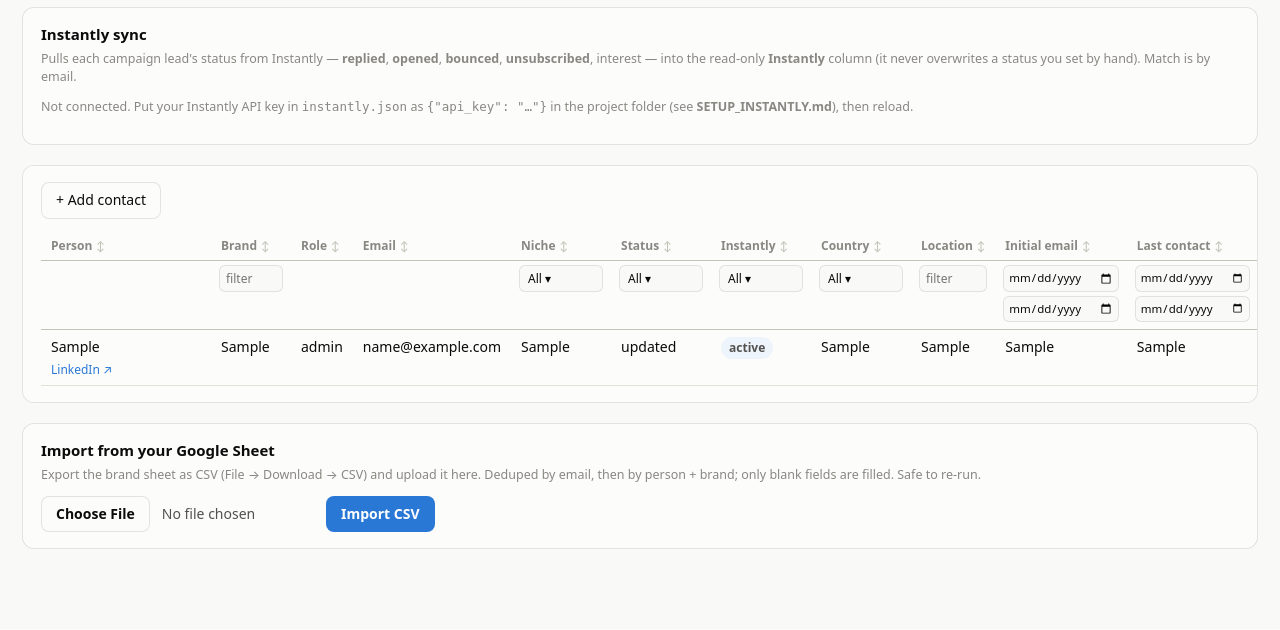
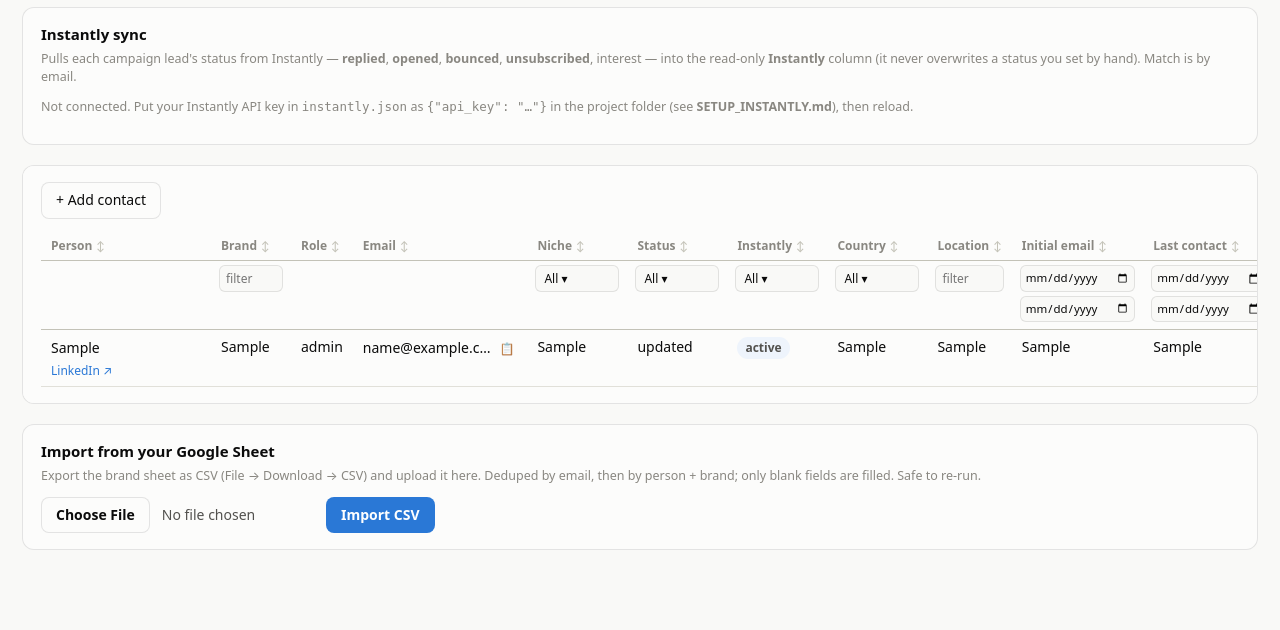
Before and after one commit to WajihQ/uSponsor, a Flask app: page /crm/brands in a window 1280 px wide. Shown: the part 377-1007 px from the top of the page. Before the commit the page ends 926 px from the top, so only its background shows below. Run offline with Flask 3, Linux system fonts and the light colour scheme; tables that the repository leaves empty hold one stand-in row (values such as "Sample post"); data that the repository does not hold is empty.

Commit message:
CRM: narrower Email column with a one-click copy button
Email now sits in an inner span (ellipsised, ~130px) with a small clipboard
button beside it that copies the address to the clipboard (✓ flash on success)
without opening the cell for editing. Applied to both CRMs.

Co-Authored-By: Claude Opus 4.8 <noreply@anthropic.com>

```diff
--- a/templates/base.html
+++ b/templates/base.html
@@ -102,9 +102,15 @@ td.c.c-wrap { max-width:140px; white-space:normal; }   /* wraps but edits as one
 td.c:hover { background:var(--chip-bg); }
 td.c:empty::before, .who .c:empty::before { content:'—'; color:var(--muted); }
 .c.editing { overflow:visible; max-width:none; background:var(--surface); }
-.who .c { display:inline-block; max-width:150px; overflow:hidden; text-overflow:ellipsis;
-  white-space:nowrap; vertical-align:bottom; cursor:text; }
-.who .c:hover { background:var(--chip-bg); }
+.who .c, .emailcell .c { display:inline-block; max-width:150px; overflow:hidden; text-overflow:ellipsis;
+  white-space:nowrap; vertical-align:middle; cursor:text; }
+.who .c:hover, .emailcell .c:hover { background:var(--chip-bg); }
+.emailcell { white-space:nowrap; }
+.emailcell .c { max-width:130px; }
+.emailcell .c:empty::before { content:'—'; color:var(--muted); }
+.copybtn { border:none; background:transparent; cursor:pointer; color:var(--muted);
+  font-size:12px; padding:0 3px; vertical-align:middle; line-height:1; }
+.copybtn:hover { color:var(--accent); }
 .cellinput { width:200px; max-width:60vw; font:inherit; padding:5px 7px; border:1px solid var(--accent);
   border-radius:6px; background:var(--surface); color:var(--ink); box-sizing:border-box; }
 textarea.cellinput { width:260px; resize:vertical; line-height:1.35; }
@@ -377,6 +383,19 @@ document.querySelectorAll('table[data-sheet]').forEach(function (table) {
     });
   });
 
+  // one-click copy button next to a value (e.g. email)
+  body.addEventListener('click', function (e) {
+    const btn = e.target.closest('.copybtn');
+    if (!btn) return;
+    e.stopPropagation();
+    const src = btn.closest('td').querySelector('.c');
+    const text = ((src ? src.textContent : '') || '').trim();
+    if (!text || !navigator.clipboard) return;
+    navigator.clipboard.writeText(text);
+    const old = btn.textContent; btn.textContent = '✓';
+    setTimeout(() => { btn.textContent = old; }, 900);
+  });
+
   // Click-to-edit: data cells render as light text and only become an input
   // while you're editing one — keeps the DOM ~10x smaller than a field per cell.
   const OPTS = window.__sheetOpts || {};
--- a/templates/crm_brands.html
+++ b/templates/crm_brands.html
@@ -93,7 +93,10 @@ tbody.addrow .who input { display:block; margin-bottom:5px; }
         </td>
         <td class="c" data-f="brand">{{ b.brand or '' }}</td>
         <td class="c c-wrap" data-f="role">{{ b.role or '' }}</td>
-        <td class="c" data-f="email">{{ b.email or '' }}</td>
+        <td class="emailcell">
+          <span class="c" data-f="email">{{ b.email or '' }}</span>
+          {% if b.email %}<button type="button" class="copybtn" title="Copy email">📋</button>{% endif %}
+        </td>
         <td class="c" data-f="niche">{{ b.niche or '' }}</td>
         <td class="c" data-f="status" data-sel="status">{{ b.status or '' }}</td>
         <td>{% if b.instantly_status %}<span class="ibadge {{ b.instantly_status|replace(' ','-') }}">{{ b.instantly_status }}</span>{% endif %}</td>
--- a/templates/crm_influencers.html
+++ b/templates/crm_influencers.html
@@ -94,7 +94,10 @@ tbody.addrow .who input { display:block; margin-bottom:5px; }
             {% if c.status == 'closed' %} · <span style="color:var(--good)">✓ signed</span>{% endif %}
           </div>
         </td>
-        <td class="c" data-f="email">{{ c.email or '' }}</td>
+        <td class="emailcell">
+          <span class="c" data-f="email">{{ c.email or '' }}</span>
+          {% if c.email %}<button type="button" class="copybtn" title="Copy email">📋</button>{% endif %}
+        </td>
         <td class="c" data-f="instagram">{{ c.instagram or '' }}</td>
         <td class="c" data-f="crm_status" data-sel="status">{{ c.crm_status or '' }}</td>
         <td class="c" data-f="revisit_later" data-sel="revisit">{{ c.revisit_later or '' }}</td>
```
